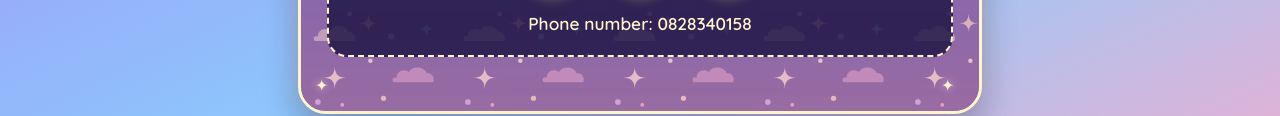
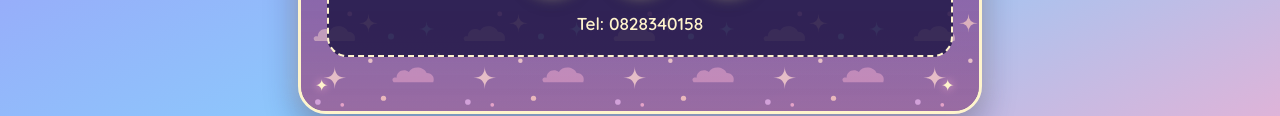
Before and after one commit to Lq-nhu2307/Lqnhu-srr07-portfolio, a plain HTML site: page index.html in a window 1280 px wide. Shown: the part 801-917 px from the top of the page. Drawn offline with Linux system fonts and the light colour scheme.

Commit message:
Add files via upload

```diff
--- a/index.html
+++ b/index.html
@@ -1294,7 +1294,7 @@ Demo box layer: <a href="https://github.com/Lq-nhu2307/Lqnhu-srr07-portfolio/rel
 
           <!-- Dòng --------------- phía dưới hàng icon -->
           <div class="contact-fill-line">
-            <span class="editable-text" data-placeholder="---------------">Phone number: 0828340158</span>
+            <span class="editable-text" data-placeholder="---------------">Tel: 0828340158</span>
           </div>
         </div>
       </div>
```
